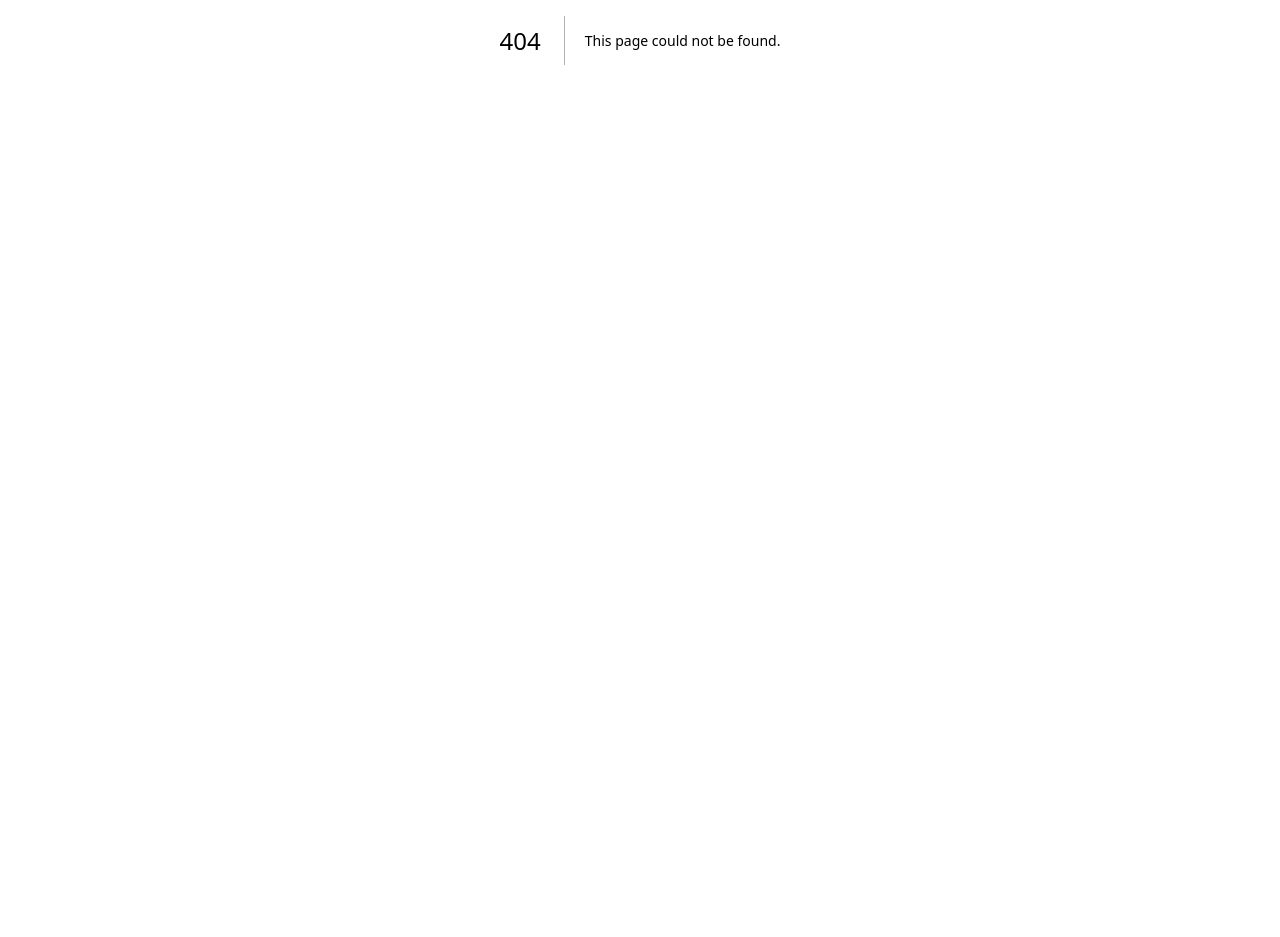
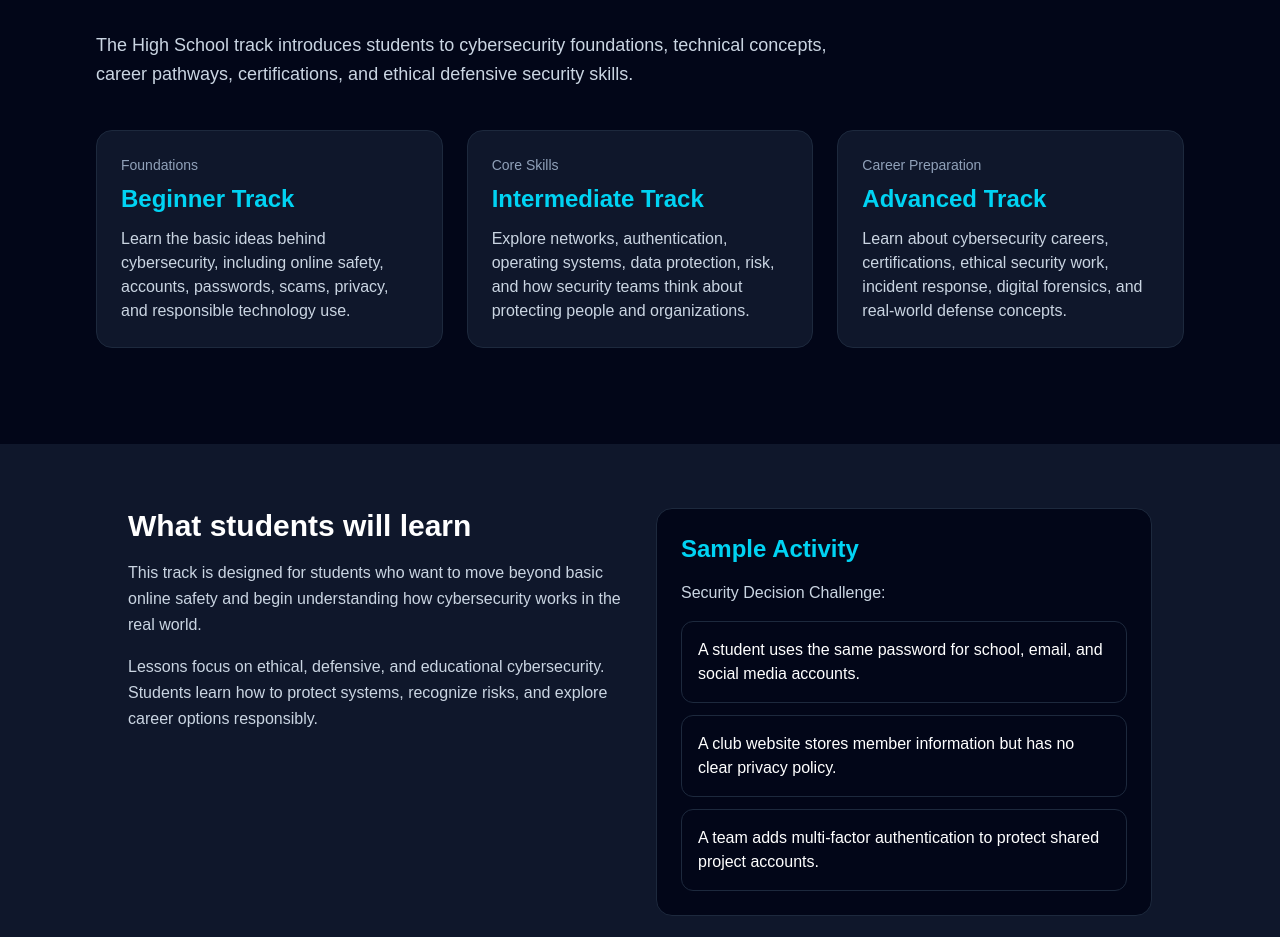
Before and after one commit to sanjith-cpu/cybershield-academy, a Next.js app: page /high-school in a window 1280 px wide. Before the commit this address had no page. Shown: the part 360-1297 px from the top of the page. Before the commit the page ends 800 px from the top, so only its background shows below. Built offline with nearby package versions, Linux system fonts and the light colour scheme.

Commit message:
Add CyberShield High School learning page

```diff
--- /dev/null
+++ b/app/high-school/page.tsx
@@ -0,0 +1,167 @@
+import Footer from "@/components/Footer";
+import Navbar from "@/components/Navbar";
+
+const highSchoolTracks = [
+  {
+    title: "Beginner Track",
+    level: "Foundations",
+    description:
+      "Learn the basic ideas behind cybersecurity, including online safety, accounts, passwords, scams, privacy, and responsible technology use.",
+  },
+  {
+    title: "Intermediate Track",
+    level: "Core Skills",
+    description:
+      "Explore networks, authentication, operating systems, data protection, risk, and how security teams think about protecting people and organizations.",
+  },
+  {
+    title: "Advanced Track",
+    level: "Career Preparation",
+    description:
+      "Learn about cybersecurity careers, certifications, ethical security work, incident response, digital forensics, and real-world defense concepts.",
+  },
+];
+
+const careerPaths = [
+  "Cybersecurity Analyst",
+  "Security Engineer",
+  "Digital Forensics Investigator",
+  "Cloud Security Specialist",
+  "Network Security Administrator",
+  "Security Awareness Educator",
+];
+
+export default function HighSchoolPage() {
+  return (
+    <main className="min-h-screen bg-slate-950 text-white">
+      <Navbar />
+
+      <section className="px-8 py-24 max-w-6xl mx-auto">
+        <p className="mb-4 text-cyan-400 font-semibold">
+          CyberShield High School
+        </p>
+
+        <h1 className="text-4xl md:text-6xl font-extrabold leading-tight mb-6">
+          Cybersecurity learning paths for high school students.
+        </h1>
+
+        <p className="text-lg text-slate-300 leading-relaxed max-w-3xl mb-10">
+          The High School track introduces students to cybersecurity foundations,
+          technical concepts, career pathways, certifications, and ethical
+          defensive security skills.
+        </p>
+
+        <div className="grid md:grid-cols-3 gap-6">
+          {highSchoolTracks.map((track) => (
+            <div
+              key={track.title}
+              className="rounded-2xl bg-slate-900 border border-slate-800 p-6 hover:border-cyan-500 transition"
+            >
+              <p className="text-sm text-slate-400 mb-2">{track.level}</p>
+
+              <h2 className="text-2xl font-bold text-cyan-400 mb-3">
+                {track.title}
+              </h2>
+
+              <p className="text-slate-300">{track.description}</p>
+            </div>
+          ))}
+        </div>
+      </section>
+
+      <section className="px-8 py-16 bg-slate-900">
+        <div className="max-w-5xl mx-auto grid md:grid-cols-2 gap-8">
+          <div>
+            <h2 className="text-3xl font-bold mb-4">
+              What students will learn
+            </h2>
+
+            <p className="text-slate-300 leading-relaxed mb-4">
+              This track is designed for students who want to move beyond basic
+              online safety and begin understanding how cybersecurity works in
+              the real world.
+            </p>
+
+            <p className="text-slate-300 leading-relaxed">
+              Lessons focus on ethical, defensive, and educational cybersecurity.
+              Students learn how to protect systems, recognize risks, and explore
+              career options responsibly.
+            </p>
+          </div>
+
+          <div className="rounded-2xl bg-slate-950 border border-slate-800 p-6">
+            <h3 className="text-2xl font-bold text-cyan-400 mb-4">
+              Sample Activity
+            </h3>
+
+            <p className="text-slate-300 mb-4">
+              Security Decision Challenge:
+            </p>
+
+            <div className="space-y-3">
+              <div className="rounded-xl border border-slate-800 p-4">
+                A student uses the same password for school, email, and social
+                media accounts.
+              </div>
+
+              <div className="rounded-xl border border-slate-800 p-4">
+                A club website stores member information but has no clear privacy
+                policy.
+              </div>
+
+              <div className="rounded-xl border border-slate-800 p-4">
+                A team adds multi-factor authentication to protect shared project
+                accounts.
+              </div>
+            </div>
+          </div>
+        </div>
+      </section>
+
+      <section className="px-8 py-16">
+        <div className="max-w-6xl mx-auto">
+          <h2 className="text-3xl font-bold mb-6 text-center">
+            Cybersecurity Career Pathways
+          </h2>
+
+          <p className="text-slate-300 text-center max-w-3xl mx-auto mb-10">
+            CyberShield Academy also helps high school students discover
+            possible cybersecurity careers and understand what skills they may
+            want to build in the future.
+          </p>
+
+          <div className="grid md:grid-cols-2 lg:grid-cols-3 gap-5">
+            {careerPaths.map((career) => (
+              <div
+                key={career}
+                className="rounded-xl bg-slate-900 border border-slate-800 p-5 text-center hover:border-cyan-500 transition"
+              >
+                <p className="font-semibold">{career}</p>
+              </div>
+            ))}
+          </div>
+        </div>
+      </section>
+
+      <section className="px-8 py-16 bg-slate-900">
+        <div className="max-w-4xl mx-auto text-center">
+          <h2 className="text-3xl font-bold mb-4">
+            High School Cyber Readiness Certificate
+          </h2>
+
+          <p className="text-slate-300 leading-relaxed mb-6">
+            In a future version, students will be able to complete lessons,
+            answer review questions, and earn a certificate showing that they
+            understand cybersecurity foundations and responsible online defense.
+          </p>
+
+          <div className="inline-block rounded-xl bg-cyan-500 px-6 py-3 font-semibold text-slate-950">
+            Certificate Coming Soon
+          </div>
+        </div>
+      </section>
+
+      <Footer />
+    </main>
+  );
+}
```
